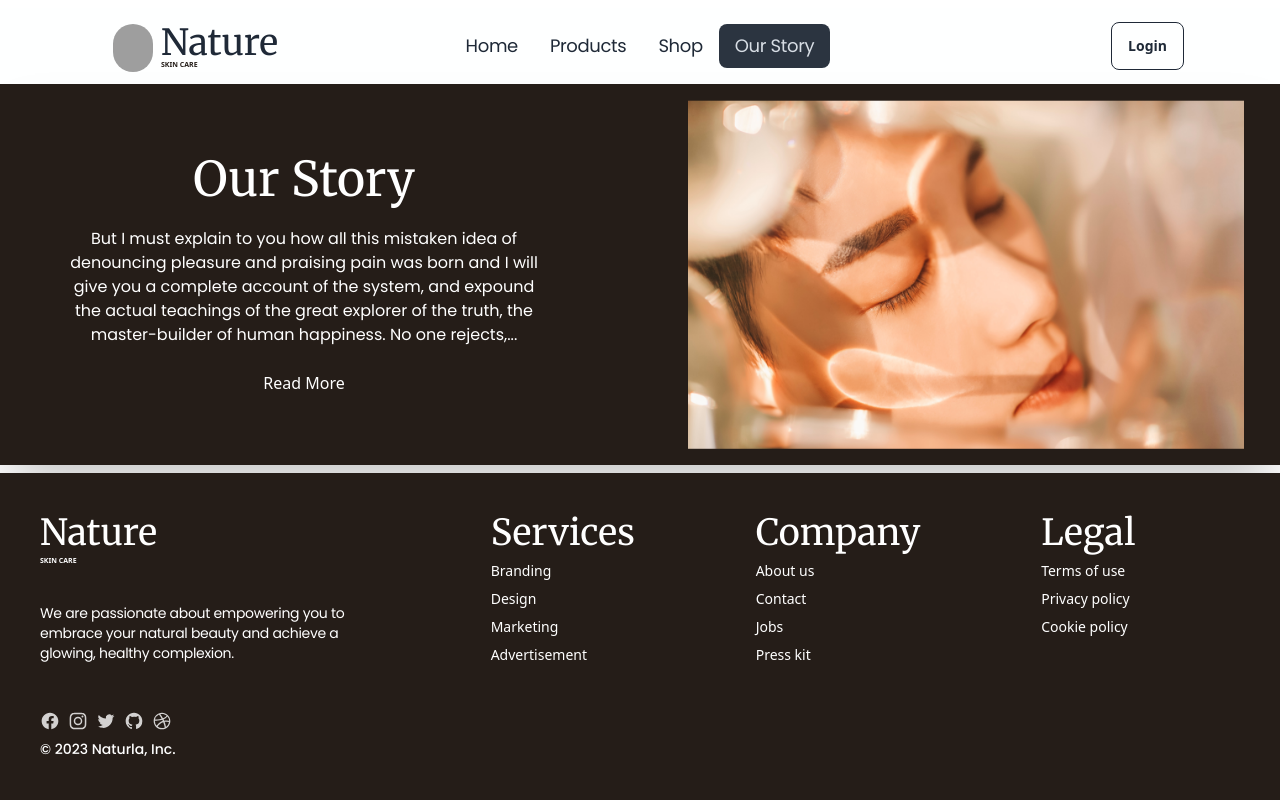
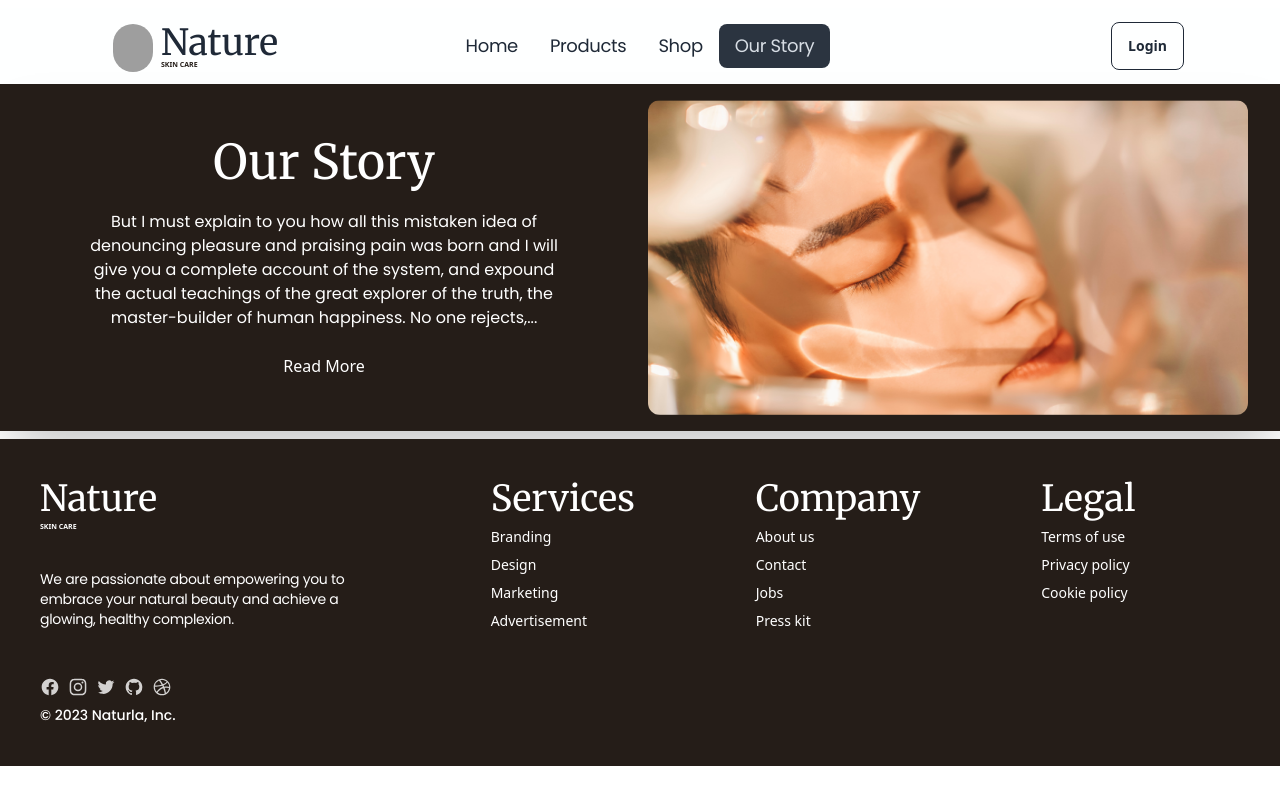
Before and after one commit to MH-Shawon/brand-shop-client, a React (Vite) app: page /ourstory in a window 1280 px wide. Built offline with nearby package versions, Linux system fonts and the light colour scheme; no server answers; grey boxes are pictures that could not be loaded.

Commit message:
story fixed

```diff
--- a/src/Components/AddToCart/AddToCart.jsx
+++ b/src/Components/AddToCart/AddToCart.jsx
@@ -6,13 +6,20 @@ import toast from "react-hot-toast";
 
 const AddToCart = () => {
   const products = useLoaderData();
-const navigate = useNavigate()
-    const { _id, image, name, brand, thumbnails, types_of_products, price, short_description, rating
- } =
-        products;
+  const navigate = useNavigate();
+  const {
+    _id,
+    image,
+    name,
+    brand,
+    thumbnails,
+    types_of_products,
+    price,
+    short_description,
+    rating,
+  } = products;
 
-    console.log(Object.keys(products).join(","))
-
+  console.log(Object.keys(products).join(","));
 
   const handleAddToCart = (event) => {
     event.preventDefault();
@@ -38,15 +45,20 @@ const navigate = useNavigate()
       .then((data) => {
         console.log(data);
         if (data.insertedId) {
-                    toast.success("Product added successfully..!!")
-navigate('/shop')
+          toast.success("Product added successfully..!!");
+          navigate("/shop");
         }
       });
   };
 
   return (
     <div>
-            <h2 className="text-center text-3xl">Add Product: <span className="text-[#800020] font-merriweather font-medium tracking-[-1.0px]">{name}</span>  </h2>
+      <h2 className="text-center text-3xl">
+        Add Product:{" "}
+        <span className="text-[#800020] font-merriweather font-medium tracking-[-1.0px]">
+          {name}
+        </span>{" "}
+      </h2>
       <form onSubmit={handleAddToCart}>
         <div className="">
           <div className="w-full mx-auto max-w-sm bg-white border border-gray-200 rounded-lg shadow dark:bg-gray-800 dark:border-gray-700 mt-10 mb-10">
--- a/src/Components/Story/Story.jsx
+++ b/src/Components/Story/Story.jsx
@@ -17,20 +17,20 @@ const Story = () => {
     const truncatedText = showFullText ? initialText : `${initialText.split(' ').slice(0, 50).join(' ')}...`;
     return (
         <div className=" text-white bg-[#251D18] shadow-2xl mb-2">
-            <div className="hero-content w-full  mx-auto text-center flex-col lg:flex-row-reverse ">
-                <div className="w-1/2 ml-20">
+            <div className="hero-content w-full  mx-auto  flex-col lg:flex-row-reverse ">
+                <div className="w-1/2">
                     <img
                         src={story}
-                        className="w-full pr-5"
+                        className="md:max-w-full flex items-center justify-center w-[600px] h-[315px] rounded-xl"
                     />
                 </div>
 
-                <div className="w-1/2 ">
-                    <h1 className="font-merriweather text-5xl font-medium">
+                <div className="w-1/2 text-center">
+                    <h1 className="font-merriweather text-5xl text-center font-medium">
                         Our Story
                     </h1>
 
-                    <p className="py-6 mx-auto flex justify-center font-poppins w-[484px]">{truncatedText}</p>
+                    <p className="py-6 md:mx-auto md:flex md:justify-center font-poppins max-w-[484px]">{truncatedText}</p>
                     {initialText.split(' ').length > 50 && (
                         <button onClick={toggleReadMore}>
                             {showFullText ? 'Read Less' : 'Read More'}
```
Lines whose indentation alone changed are shown as unchanged.
